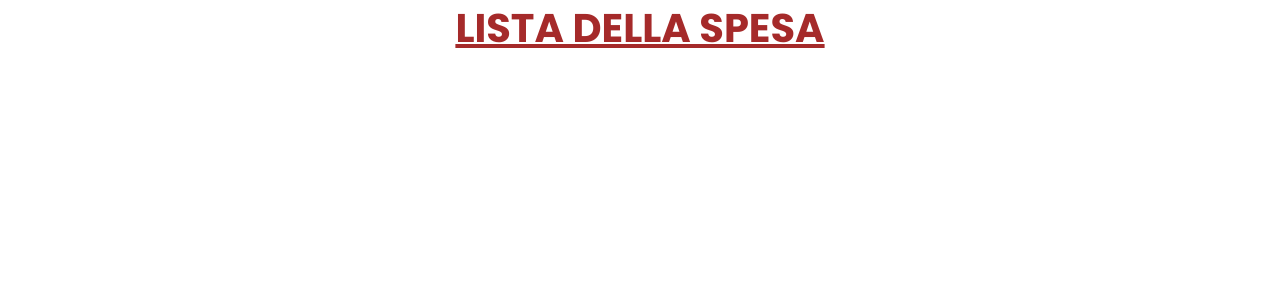
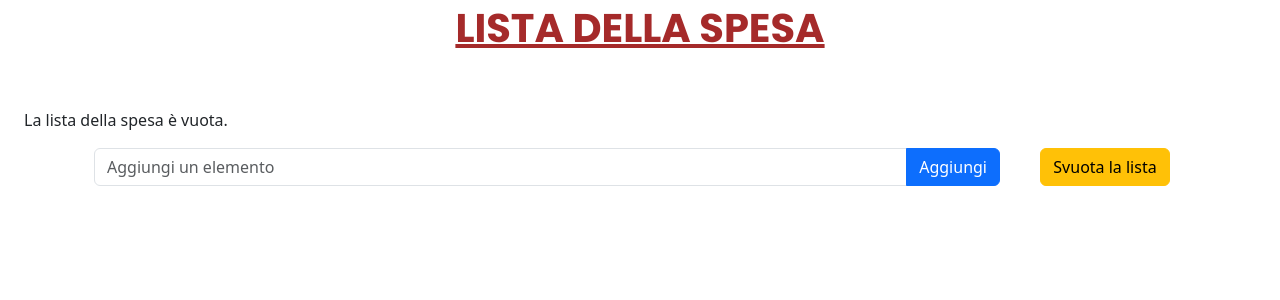
Before and after one commit to SantianaAlexander/Progettino3_Flask, a Flask app: page / in a window 1280 px wide. Shown: the top 300 px of the page. Run offline with Flask 3, Linux system fonts and the light colour scheme.

Commit message:
FINE PROGETTINO 3

```diff
--- a/app.py
+++ b/app.py
@@ -1,4 +1,4 @@
-from flask import Flask, render_template
+from flask import Flask, render_template, request, url_for, redirect
 from flask_sqlalchemy import SQLAlchemy
 from models import db, ListaSpesa
 
@@ -16,7 +16,31 @@ with app.app_context():
 #rotta principale
 @app.route('/')
 def home():
-    return render_template('index.html')
+    lista_spesa = ListaSpesa.query.all()
+    return render_template('index.html', lista_spesa=lista_spesa)
+
+@app.route('/aggiungi', methods=['POST'])
+def aggiungi_prodotto():
+    elemento = request.form['elemento']
+    prodotto = ListaSpesa(elemento=elemento)
+    if prodotto:
+        db.session.add(prodotto)
+        db.session.commit()
+    return (redirect(url_for('home')))
+
+@app.route('/rimuovi/<int:indice>', methods=['POST'])
+def rimuovi_oggetto(indice):
+    elemento_da_rimuovere = ListaSpesa.query.get(indice)
+    if elemento_da_rimuovere:
+        db.session.delete(elemento_da_rimuovere)
+        db.session.commit()
+    return(redirect(url_for('home')))
+
+@app.route('/svuota', methods=['POST'])
+def svuota_lista():
+    ListaSpesa.query.delete()
+    db.session.commit()
+    return redirect(url_for('home'))
 
 
 #avvio dell'app Flask - Sempre mettere alla fine
--- a/templates/index.html
+++ b/templates/index.html
@@ -10,7 +10,39 @@
         <div class="container-fluid">
             <h1 class="text-center pt-1" id="title">LISTA DELLA SPESA</h1>
             <div class="container-fluid pt-5">
+                {% if lista_spesa %}
+                    <ul>
+                        {% for elemento in lista_spesa %}
+                        <li class="list-group-item custom-list-item">
+                            <span class="product-name">{{ elemento.elemento }}</span>
+                            <form action="/rimuovi/{{ elemento.id }}" method="post" class="mb-0">
+                                <button type="submit" class="btn btn-danger btn-sm">Rimuovi</button>
+                            </form>
+                        </li>
+                        {% endfor %}
+                    </ul>
+                {% else %}
+                    <p>La lista della spesa è vuota.</p>
+                {% endif %}
 
+                <!-- TEXTBOX E BOTTONI AGGIUNGI E SVUOTA -->
+                <div class="container text-center d-flex justify-content-center">
+                    <div class="row w-100">
+                        <div class="col-12 col-md-10 mb-3 d-flex justify-content-center">
+                            <form action="/aggiungi" method="post" class="w-100">
+                                <div class="input-group">
+                                    <input type="text" name="elemento" placeholder="Aggiungi un elemento" class="form-control" required>
+                                    <button type="submit" class="btn btn-primary">Aggiungi</button>
+                                </div>
+                            </form>
+                        </div>
+                        <div class="col-12 col-md-2 mb-3 d-flex justify-content-center">
+                            <form action="/svuota" method="post" class="w-100">
+                                <button type="submit" class="btn btn-warning">Svuota la lista</button>
+                            </form>
+                        </div>
+                    </div>
+                </div>
             </div>
         </div>
     </body>
```
Also changed, not shown: static/css/style.css (+35 -0 lines), instance/listaSpesa.db.
